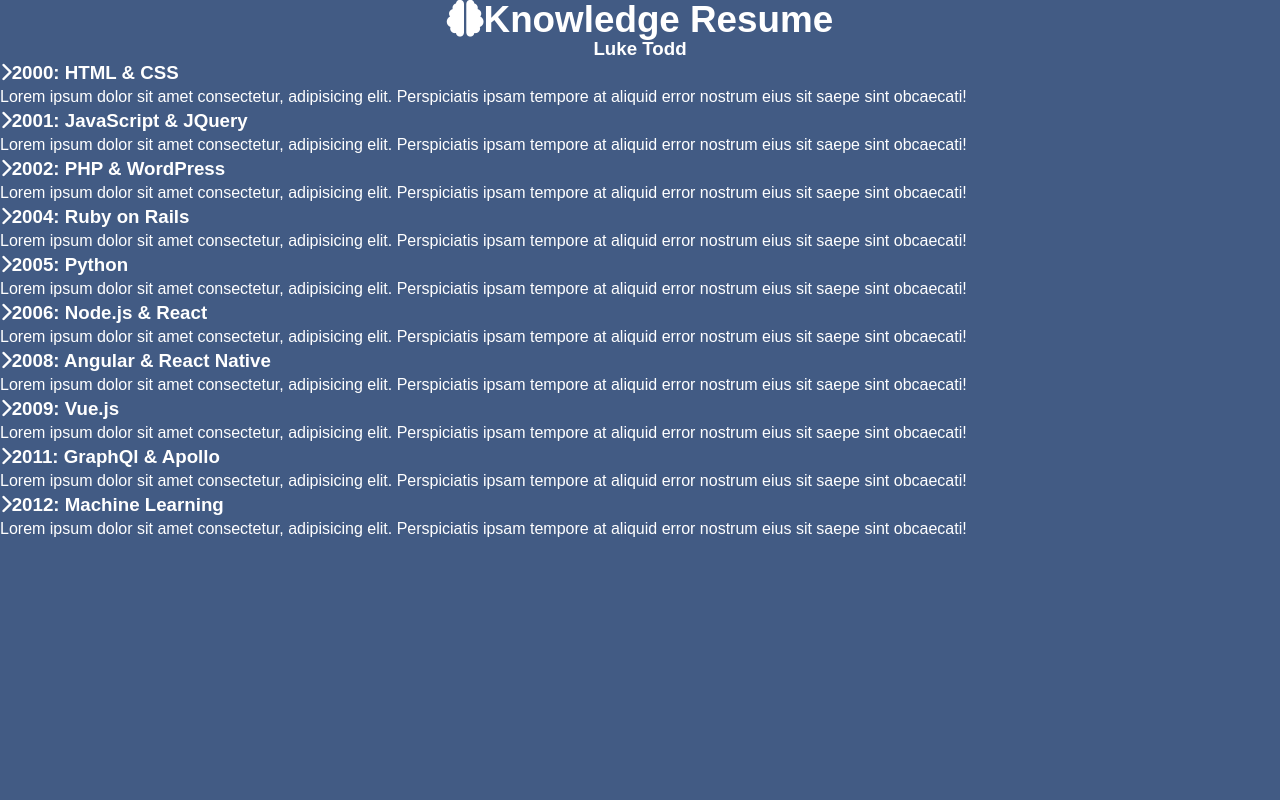
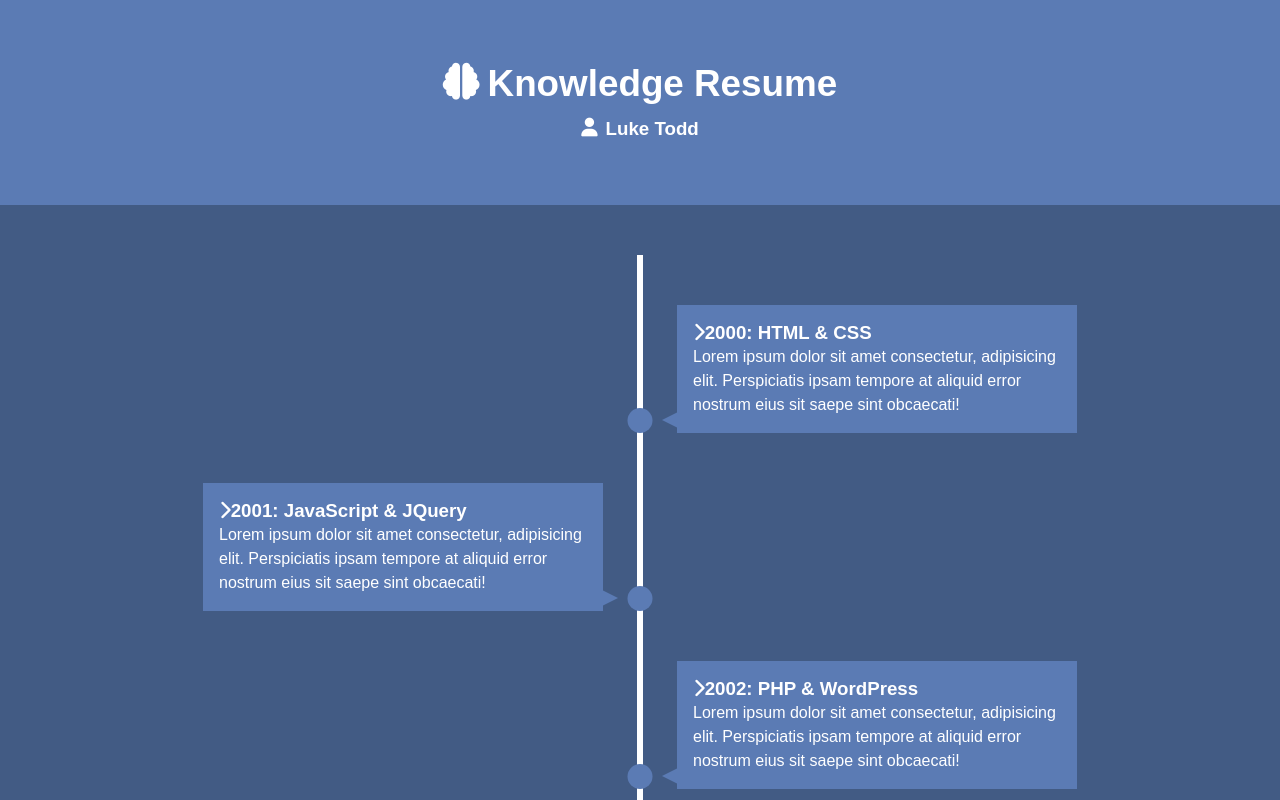
Before and after one commit to LukeTodd/resume-timeline-mock, a plain HTML site: page index.html in a window 1280 px wide. Shown: the top 800 px of the page. Drawn offline with Linux system fonts and the light colour scheme.

Commit message:
added timeline and textboxes

```diff
--- a/assets/style.css
+++ b/assets/style.css
@@ -23,6 +23,15 @@ body {
   padding: 4rem 0;
 }
 
+#main-header h3 {
+  padding-top: 1rem;
+}
+
+#main-header i {
+  padding-right: .5rem;
+  transform: translateY(-1px);
+}
+
 .container {
   max-width: var(--max-width);
   margin: 0 auto;
@@ -32,3 +41,76 @@ body {
 h1 {
   font-size: 2.3rem;
 }
+
+#timeline ul {
+  background: var(--primary-color);
+  padding: 50px 0;
+}
+
+/* Create Line */
+#timeline ul li {
+  list-style: none;
+  position: relative;
+  width: 6px;
+  margin: 0 auto;
+  padding-top: 50px;
+  background: white;
+}
+
+/* Boxes */
+#timeline ul li div {
+  position: relative;
+  bottom: 0;
+  width: 400px;
+  padding: 1rem;
+  background: var(--secondary-color);
+  transition: all 0.5s ease-in-out;
+}
+
+/* Right Side */
+#timeline ul li:nth-child(odd) div {
+  left: 40px;
+}
+
+/* Left Side */
+#timeline ul li:nth-child(even) div {
+  left: -434px;
+}
+
+/*  */
+#timeline ul li:after {
+  content: '';
+  position: absolute;
+  left: 50%;
+  bottom: 0;
+  width: 25px;
+  height: 25px;
+  background: var(--secondary-color);
+  transform: translateX(-50%);
+  border-radius: 50%;
+  transition: background 0.5s ease-in-out;
+}
+
+/* Arrow */
+#timeline div:before {
+  content: '';
+  position: absolute;
+  bottom: 5px;
+  width: 0;
+  height: 0;
+  border-style: solid;
+}
+
+/* Right Side Arrows */
+#timeline ul li:nth-child(odd) div:before {
+left: -15px;
+border-width: 8px 16px 8px 0px;
+border-color: transparent var(--secondary-color) transparent transparent;
+}
+
+/* Left Side Arrows */
+#timeline ul li:nth-child(even) div:before {
+right: -15px;
+border-width: 8px 0px 8px 16px;
+border-color: transparent  transparent transparent var(--secondary-color);
+}
--- a/index.html
+++ b/index.html
@@ -12,12 +12,12 @@
 
 <body>
 
-  <head id="main-header">
+  <header id="main-header">
     <div class="container">
       <h1><i class="fas fa-brain"></i>Knowledge Resume</h1>
-      <h3><i class="fas-fa-user"></i>Luke Todd</h3>
+      <h3><i class="fas fa-user"></i>Luke Todd</h3>
     </div>
-  </head>
+  </header>
 
   <section id="timeline">
     <ul>
```
